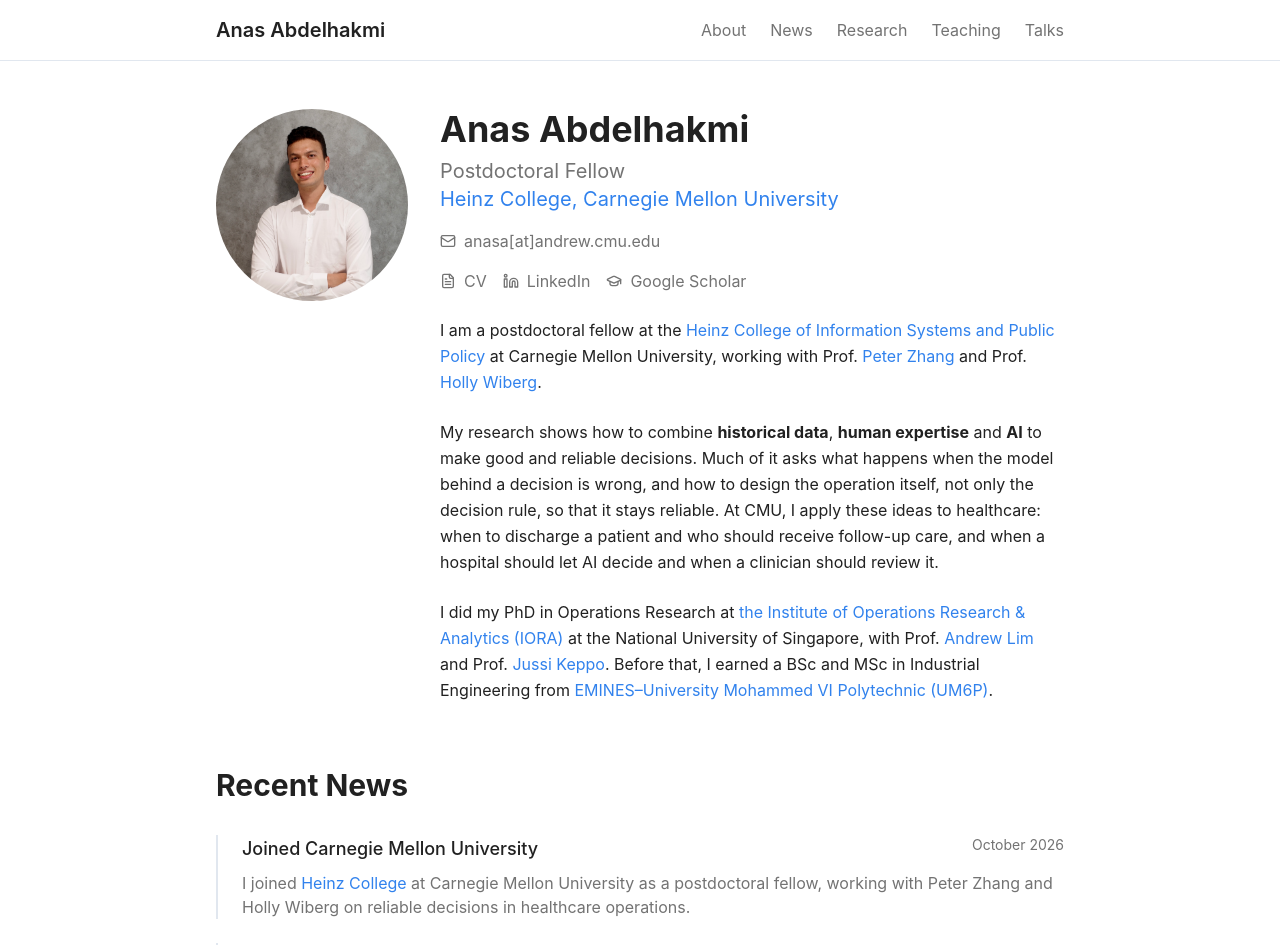
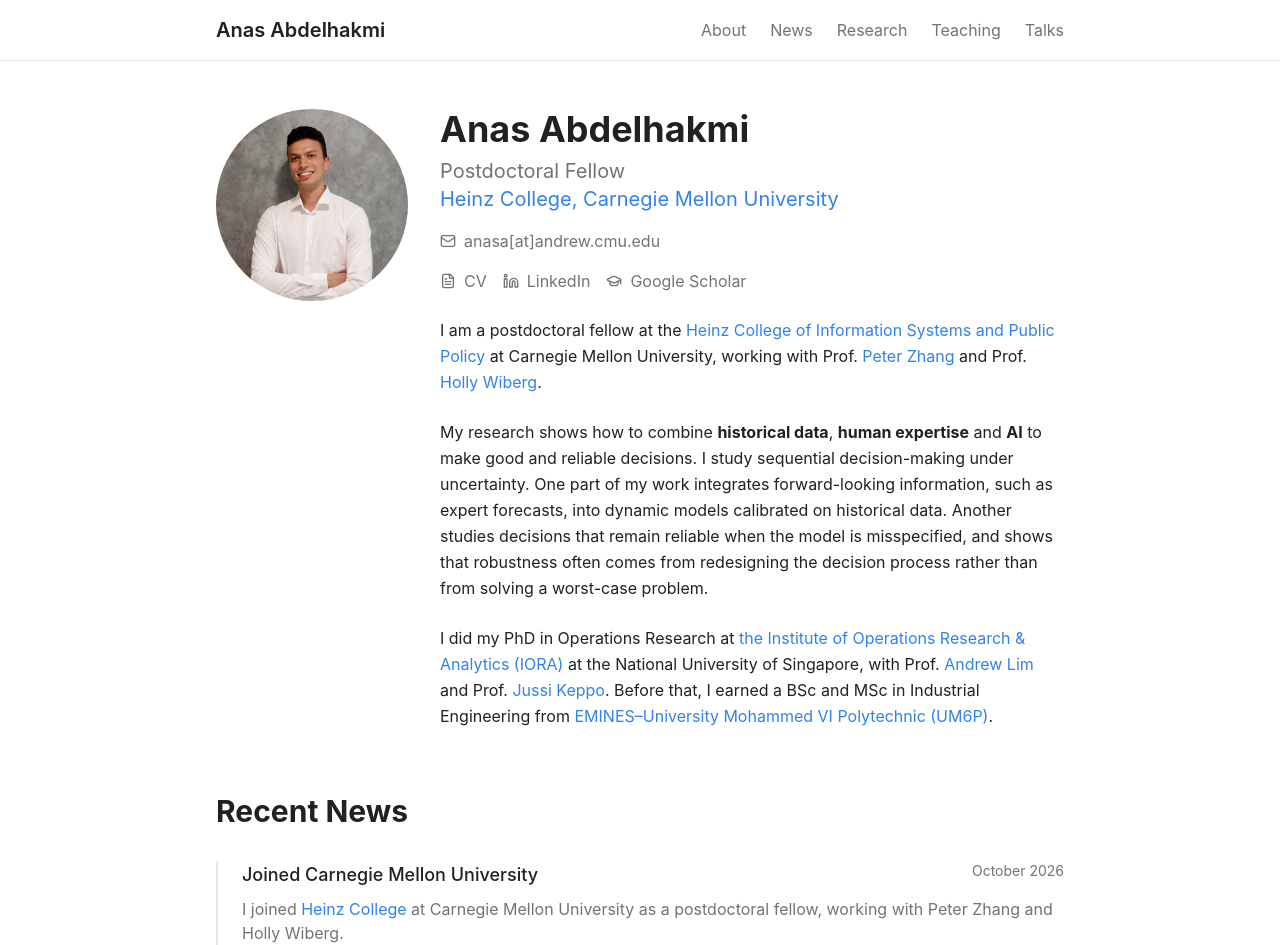
Before and after one commit to anasabdelhakmi/anasabdelhakmi.github.io, a React (Vite) app: page / in a window 1280 px wide. Shown: the top 945 px of the page. Built offline with nearby package versions, Linux system fonts and the light colour scheme.

Commit message:
Rewrite the research paragraph from the thesis summary; remove the CMU application sentence
Co-Authored-By: Claude Opus 5.5 <noreply@anthropic.com>
Claude-Session: https://claude.ai/code/session_01CTbAGew9TStTpvMyhMrr9Z

```diff
--- a/src/pages/Index.tsx
+++ b/src/pages/Index.tsx
@@ -123,7 +123,7 @@ const Index = () => {
                 </p>
                 <br></br>
                 <p className="text-foreground leading-relaxed">
-                  My research shows how to combine <b>historical data</b>, <b>human expertise</b> and <b>AI</b> to make good and reliable decisions. Much of it asks what happens when the model behind a decision is wrong, and how to design the operation itself, not only the decision rule, so that it stays reliable. At CMU, I apply these ideas to healthcare: when to discharge a patient and who should receive follow-up care, and when a hospital should let AI decide and when a clinician should review it.
+                  My research shows how to combine <b>historical data</b>, <b>human expertise</b> and <b>AI</b> to make good and reliable decisions. I study sequential decision-making under uncertainty. One part of my work integrates forward-looking information, such as expert forecasts, into dynamic models calibrated on historical data. Another studies decisions that remain reliable when the model is misspecified, and shows that robustness often comes from redesigning the decision process rather than from solving a worst-case problem.
                 </p>
                 <br></br>
                 <p className="text-foreground leading-relaxed">
@@ -144,7 +144,7 @@ const Index = () => {
                 <h4 className="text-lg font-medium text-foreground">Joined Carnegie Mellon University</h4>
                 <span className="text-sm text-muted-foreground">October 2026</span>
               </div>
-              <p className="text-muted-foreground">I joined <a href="https://www.heinz.cmu.edu" className="text-primary hover:underline" target="_blank" rel="noopener noreferrer">Heinz College</a> at Carnegie Mellon University as a postdoctoral fellow, working with Peter Zhang and Holly Wiberg on reliable decisions in healthcare operations.</p>
+              <p className="text-muted-foreground">I joined <a href="https://www.heinz.cmu.edu" className="text-primary hover:underline" target="_blank" rel="noopener noreferrer">Heinz College</a> at Carnegie Mellon University as a postdoctoral fellow, working with Peter Zhang and Holly Wiberg.</p>
             </div>
 
             <div className="border-l-2 border-border pl-6">
```
